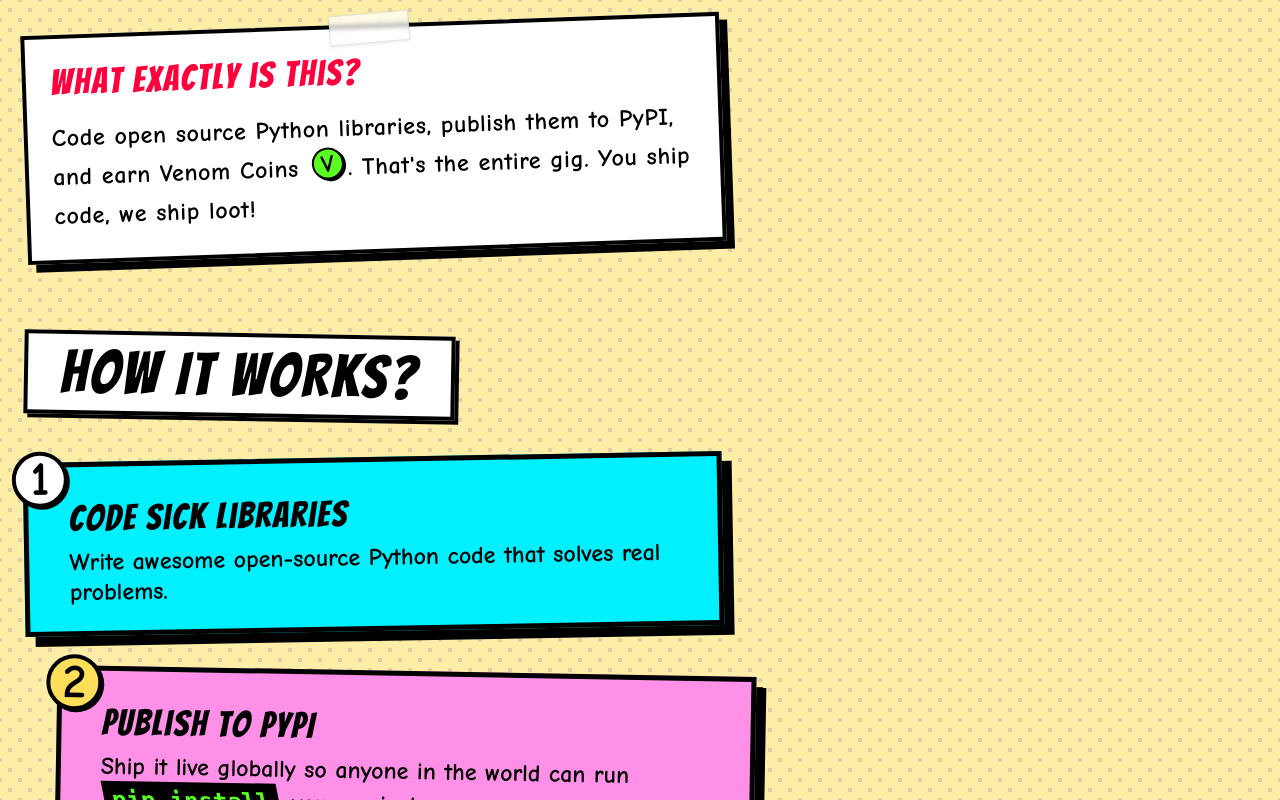
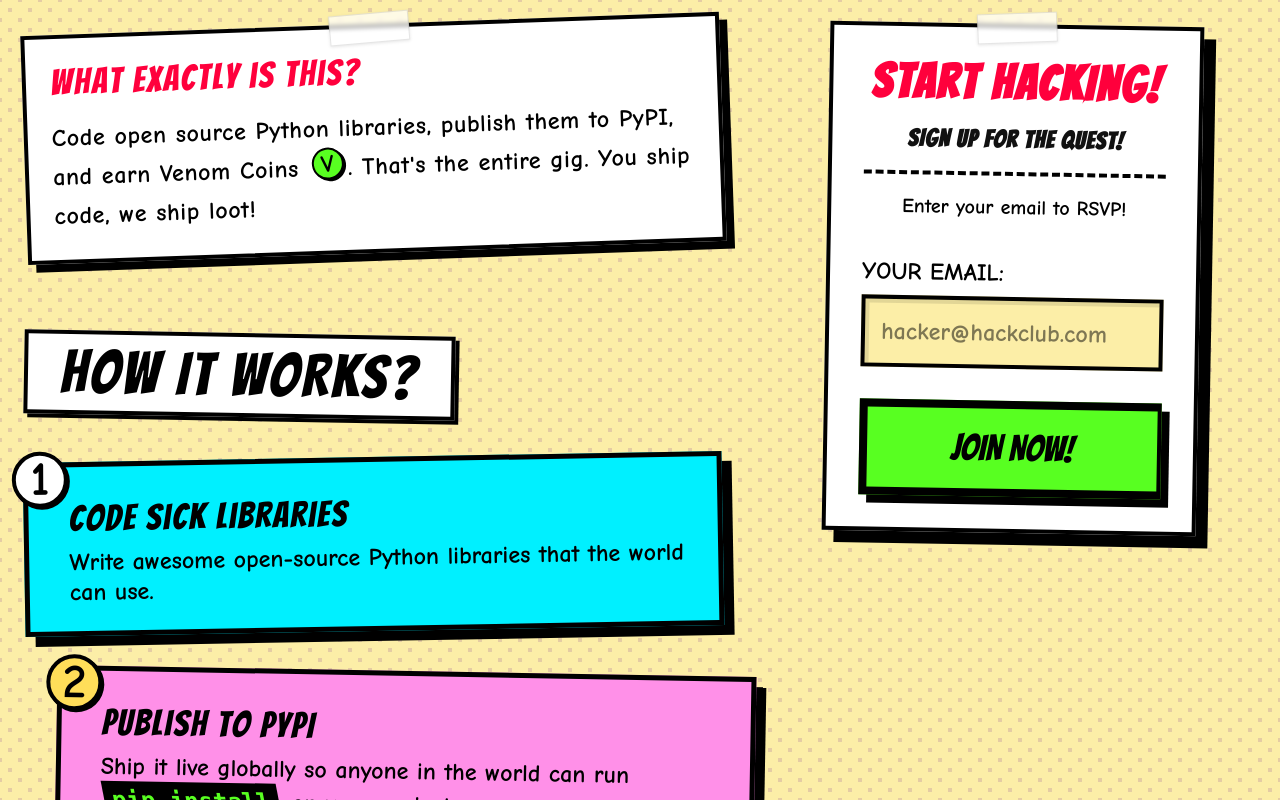
Before and after one commit to xndadelin/monty, a Next.js app: page / in a window 1280 px wide. Shown: the part 640-1440 px from the top of the page. Built offline with nearby package versions, Linux system fonts and the light colour scheme.

Commit message:
Add RSVP form.

```diff
--- a/app/page.tsx
+++ b/app/page.tsx
@@ -1,7 +1,18 @@
+"use client";
+
 import Image from "next/image";
 import Link from "next/link";
+import { useState } from "react";
 
 export default function Monty() {
+
+  const [email, setEmail] = useState("");
+
+    const handleSubmit = (e: React.FormEvent) => {
+      e.preventDefault();
+      window.location.href = `https://forms.fillout.com/t/8wd1jGykQhus?email=${encodeURIComponent(email)}`;
+    };
+
   return (
     <div className="min-h-screen relative w-full pb-32 overflow-hidden">
 
@@ -48,28 +59,61 @@ export default function Monty() {
                     <div className="comic-panel bg-[#00f0ff] p-6 -rotate-[1deg] text-left w-full relative">
                     <div className="text-5xl font-black bg-white rounded-full w-14 h-14 flex items-center justify-center border-4 border-black shadow-[2px_2px_0_#000] absolute -top-4 -left-4">1</div>
                     <h3 className="text-4xl mt-2 ml-4">Code Sick Libraries</h3>
-                    <p className="font-body text-2xl font-bold mt-2 leading-tight ml-4">Write awesome open-source Python code that solves real problems.</p>
+                    <p className="font-body text-2xl font-bold mt-2 leading-tight ml-4">Write awesome open-source Python libraries that the world can use. </p>
                   </div>
 
                   <div className="comic-panel mt-4 bg-[#ff90e8] p-6 rotate-[1deg] w-full text-left relative ml-2 sm:ml-8">
                     <div className="text-5xl font-black bg-[#ffde59] rounded-full w-14 h-14 flex items-center justify-center border-4 border-black shadow-[2px_2px_0_#000] absolute -top-4 -left-4">2</div>
                     <h3 className="text-4xl mt-2 ml-4 text-black">Publish to PyPI</h3>
-                    <p className="font-body text-2xl font-bold mt-2 leading-tight text-black ml-4">Ship it live globally so anyone in the world can run <code className="bg-black text-[#58ff21] px-2 py-1 mx-1 skew-x-12 inline-block">pip install</code> your project.</p>
+                    <p className="font-body text-2xl font-bold mt-2 leading-tight text-black ml-4">Ship it live globally so anyone in the world can run <code className="bg-black text-[#58ff21] px-2 py-1 mx-1 skew-x-12 inline-block">pip install </code> on your project.</p>
                   </div>
 
                   <div className="comic-panel mt-4 bg-[#58ff21] p-6 -rotate-[2deg] text-left w-full relative">
                     <div className="text-5xl font-black bg-white rounded-full w-14 h-14 flex items-center justify-center border-4 border-black shadow-[2px_2px_0_#000] absolute -top-4 -left-4">3</div>
                     <h3 className="text-5xl mt-2 ml-4">Get Venom Coins & Loot</h3>
-                    <p className="font-body text-2xl font-bold mt-2 leading-tight ml-4 w-full sm:w-[80%]">We reward you with Venom Coins <span className="inline-block bg-[#58ff21] text-black border-2 border-black rounded-full w-8 h-8 text-center leading-7 font-black mx-1 shadow-[2px_2px_0_#000] rotate-12 relative -top-1">V</span> that you can burn in our shop for real world prizes and hardware!</p>
+                    <p className="font-body text-2xl font-bold mt-2 leading-tight ml-4 w-full sm:w-[80%]">We reward you with Venom Coins <span className="inline-block bg-[#58ff21] text-black border-2 border-black rounded-full w-8 h-8 text-center leading-7 font-black mx-1 shadow-[2px_2px_0_#000] rotate-12 relative -top-1">V</span> that you can burn in our shop for a lot of rewards!</p>
                   </div>
                 </div>
               </div>
             </div>
 
+            <div className="lg:col-span-5 flex flex-col mt-10 lg:mt-0 sticky top-10 z-20">
+              <div className="bg-[#fff] border-4 border-black p-8 shadow-[12px_12px_0_#000] rotate-1 mx-auto max-w-[500px] relative">
+                <div className="flex flex-col items-center text-center">
+                  <div className="tape"></div>
+                  <h2 className="text-5xl text-[#ff003c] mb-2 w-full uppercase tracking-wider font-black">
+                    START HACKING!
+                  </h2>
+                  <h3 className="text-2xl text-[#111] font-bold mt-2 font-body font-black uppercase tracking-wider border-b-4 border-black border-dashed pb-4 w-full">
+                    Sign Up for the quest!
+                  </h3>
+                  <p className="mt-4 text-xl font-bold font-body leading-relaxed text-black">
+                    Enter your email to RSVP!
+                  </p>
 
+                  <form onSubmit={handleSubmit} className="mt-8 w-full flex flex-col gap-4">
+                    <div className="flex flex-col text-left font-body">
+                      <label className="font-extrabold text-2xl mb-2 text-black">
+                        YOUR EMAIL:
+                      </label>
+                      <input
+                        type="email"
+                        value={email}
+                        onChange={(e) => setEmail(e.target.value)}
+                        placeholder="hacker@hackclub.com"
+                        required
+                        className="w-full px-4 py-4 text-2xl border-4 text-black border-black bg-[#fceea7] focus:bg-white focus:outline-none shadow-[inset_4px_4px_0_rgba(0,0,0,0.1)] font-bold placeholder-black/50"
+                      />
+                    </div>
+                    <button type="submit" className="comic-button bg-[#58ff21] py-5 text-4xl mt-4 text-black border-t-8 border-l-8 border-b-8 shadow-[8px_8px_0_#000] hover:bg-[#4de61c]">
+                      JOIN NOW!
+                    </button>
+                  </form>
+                </div>
+              </div>
+            </div>
 
           </div>
-
         </section>
       </main>
 
```
